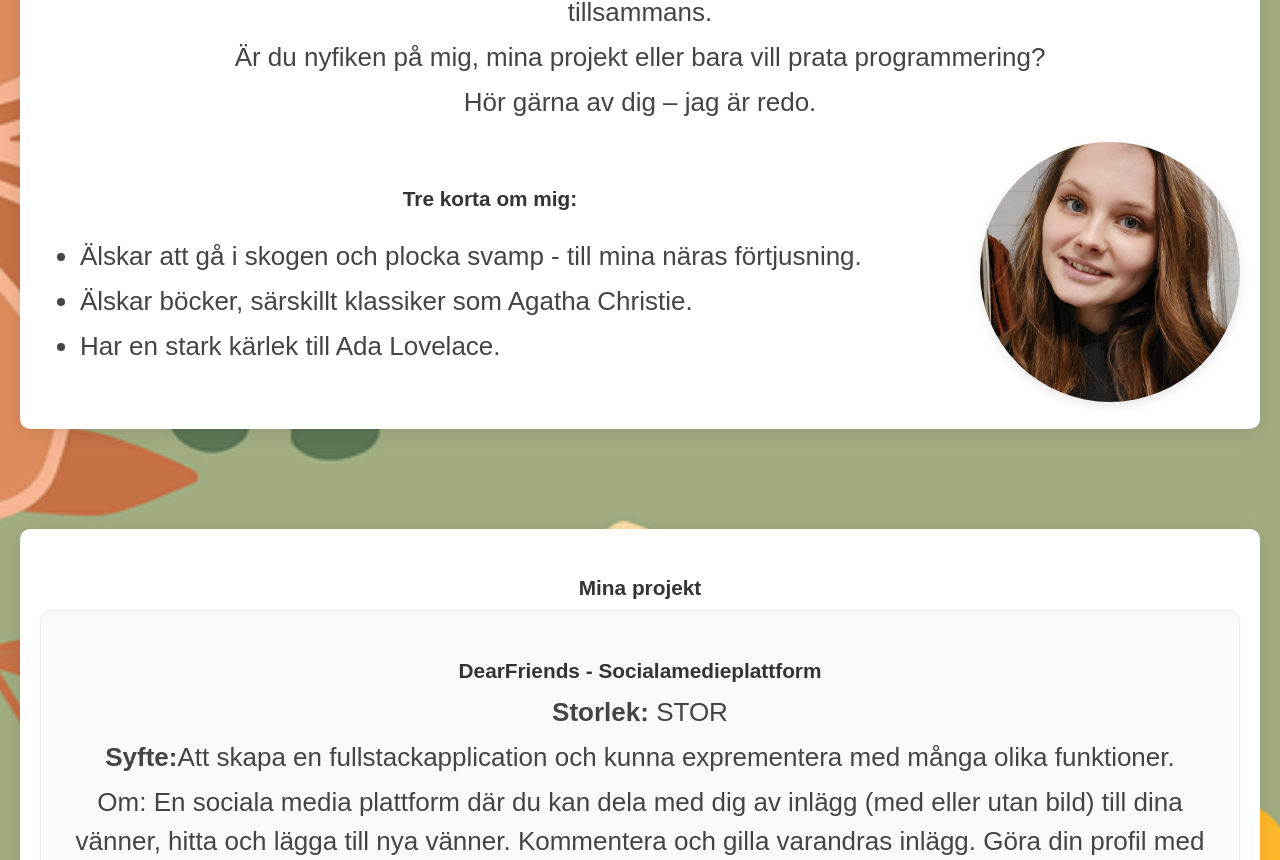
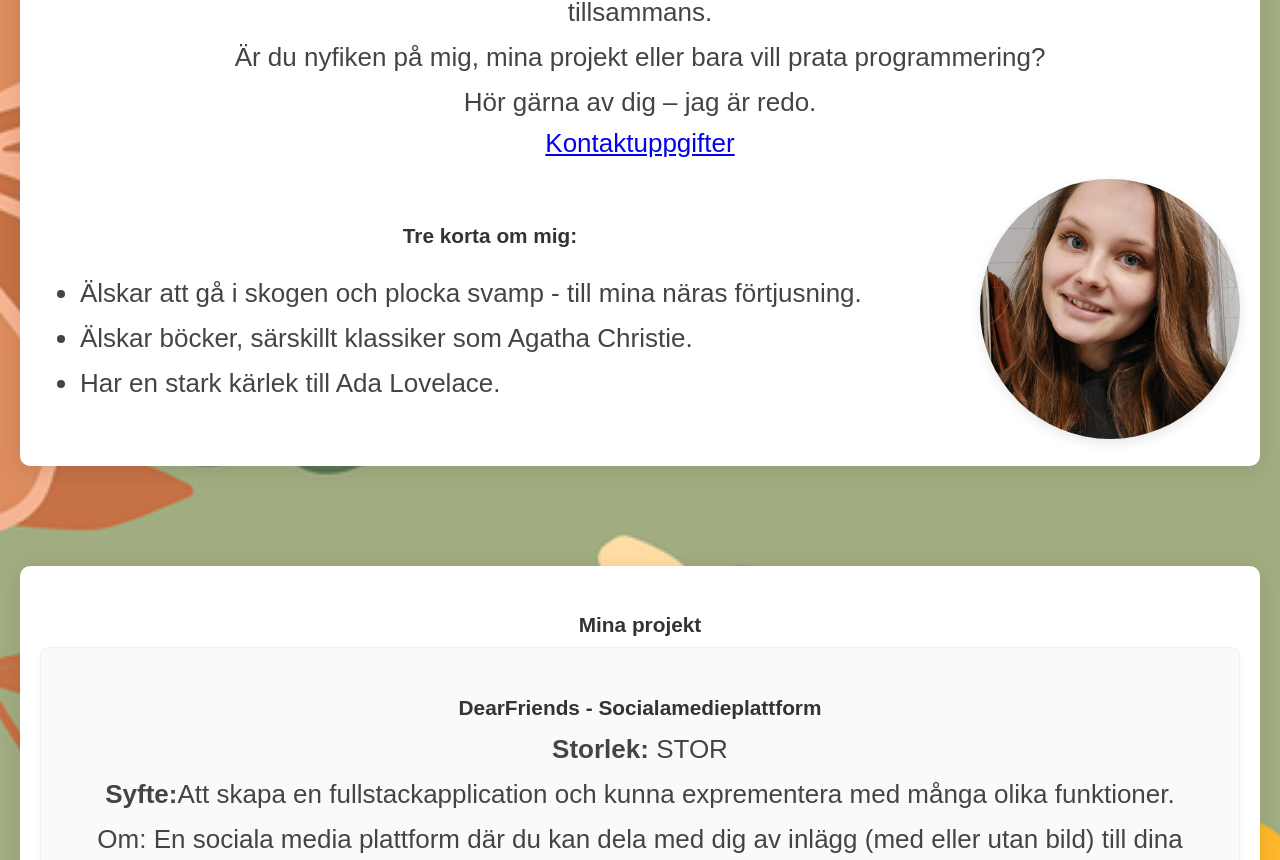
Before and after one commit to natta1995/portfolio, a React (Create React App) app: page / in a window 1280 px wide. Shown: the part 776-1636 px from the top of the page. Built offline with nearby package versions, Linux system fonts and the light colour scheme.

Commit message:
Link to contact in "about"

```diff
--- a/src/components/About.js
+++ b/src/components/About.js
@@ -31,6 +31,7 @@ const About = () => {
           programmering?
         </p>
         <p>Hör gärna av dig – jag är redo.</p>
+        <a href="#contact">Kontaktuppgifter</a>
         <div className="about-wrapper">
           <div className="about-text">
             <h4>Tre korta om mig:</h4>
```
